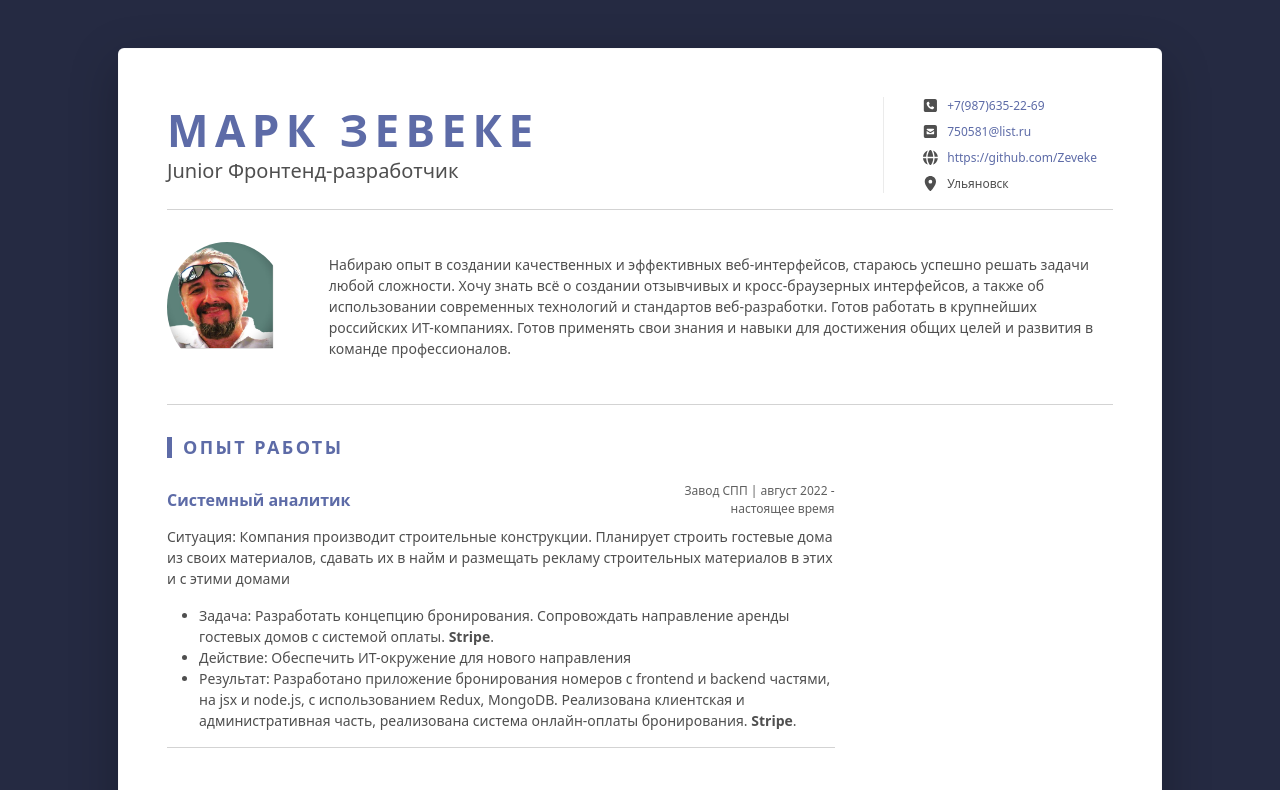
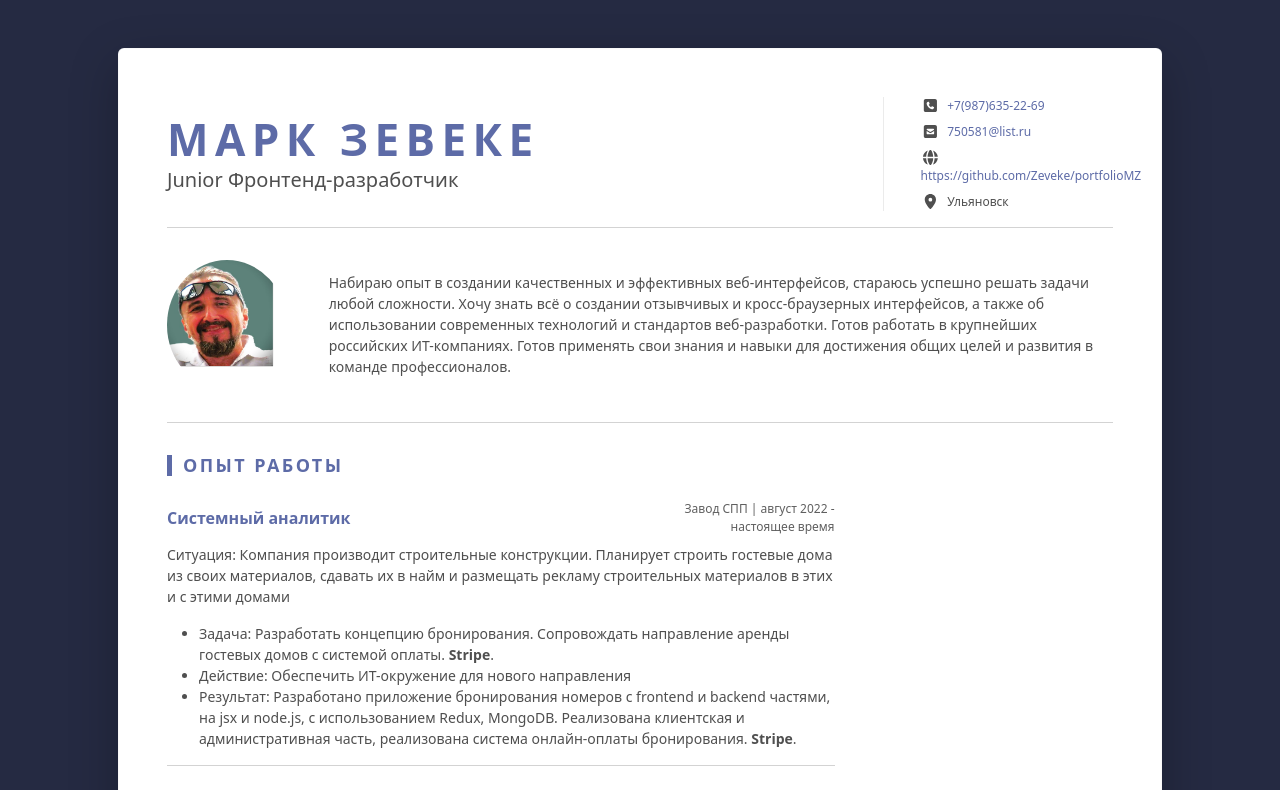
Before and after one commit to Zeveke/portfolio, a plain HTML site: page index.html in a window 1280 px wide. Shown: the top 790 px of the page. Drawn offline with Linux system fonts and the light colour scheme.

Commit message:
Update index.html

```diff
--- a/index.html
+++ b/index.html
@@ -43,7 +43,7 @@
                   <li class="mb-2">
                     <i class="fas fa-globe fa-fw fa-lg me-2"></i
                     ><a class="resume-link" href="#"
-                      >https://github.com/Zeveke</a
+                      >https://github.com/Zeveke/portfolioMZ</a
                     >
                   </li>
                   <li class="mb-0">
```
